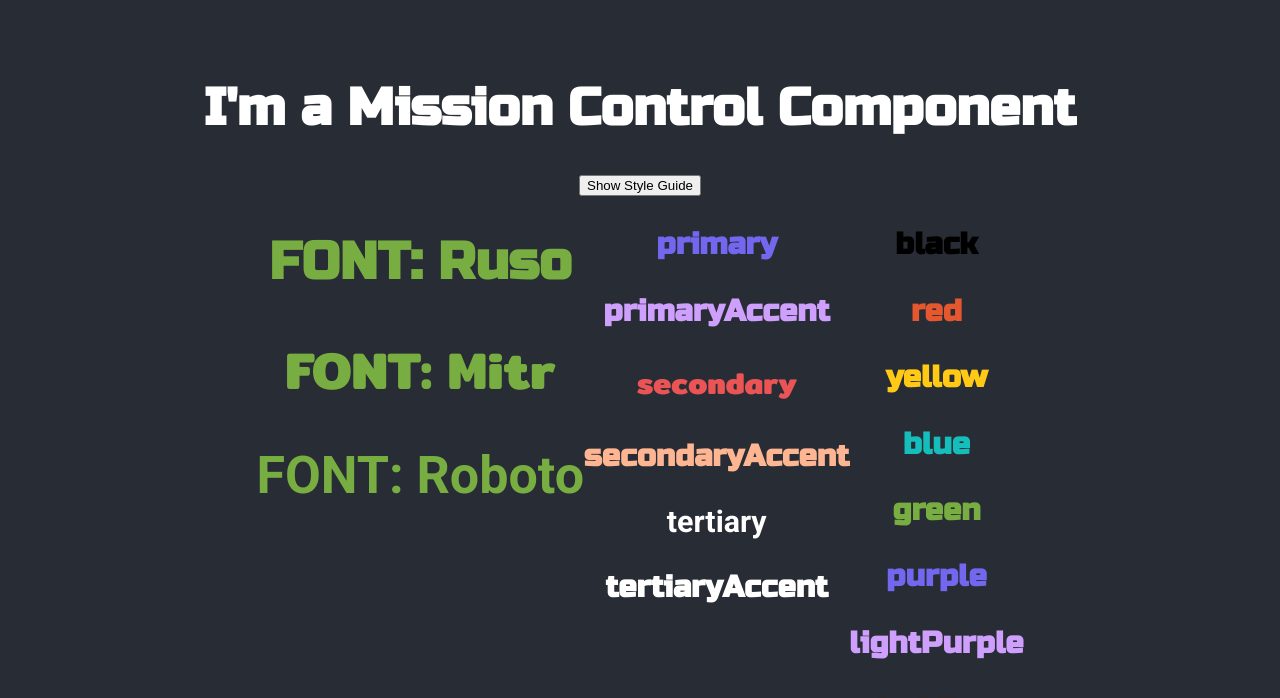
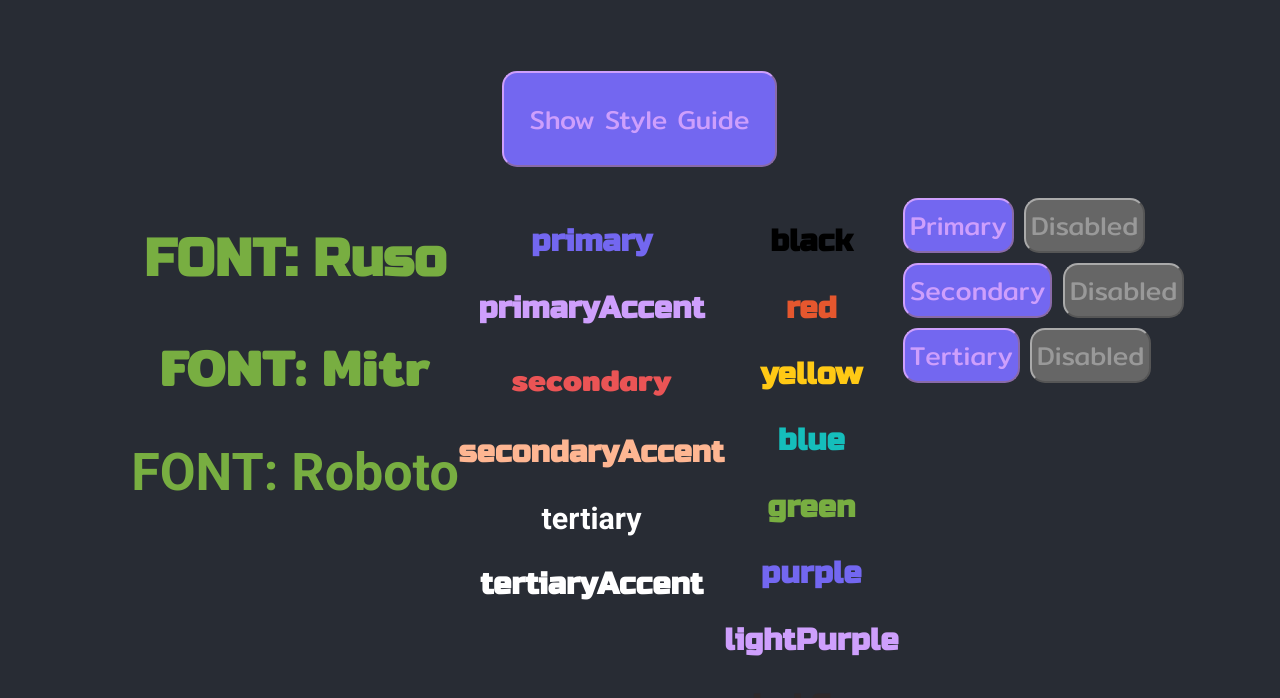
Before and after one commit to kiddo-capstone/kiddo-frontend, a React (Create React App) app: page / in a window 1280 px wide. Shown: the top 698 px of the page. Built offline with nearby package versions, Linux system fonts and the light colour scheme.

Commit message:
Add style samples to main page

```diff
--- a/src/modules/App/App.js
+++ b/src/modules/App/App.js
@@ -5,6 +5,7 @@ import { appReducer, initialState } from "../common/appReducer";
 import "./App.css";
 import MissionControl from "../views/MissionControl";
 import StyleSample from "../views/StyleSample";
+import Button from '../../ui/button/Button'
 
 function App() {
   const [state, dispatch] = useReducer(appReducer, initialState);
@@ -13,9 +14,7 @@ function App() {
   return (
     <AppContext.Provider value={[state, dispatch]}>
       <div className="App">
-        <MissionControl />
-
-        <button onClick={() => setShow(!show)}>Show Style Guide</button>
+        <Button onClick={() => setShow(!show)}>Show Style Guide</Button>
         {show && <StyleSample />}
       </div>
     </AppContext.Provider>
--- a/src/modules/views/StyleSample.jsx
+++ b/src/modules/views/StyleSample.jsx
@@ -1,5 +1,6 @@
 import React, { useContext } from "react";
 import AppContext from "../app/AppContext";
+import Button from '../../ui/button/Button'
 
 const StyleSample = (props) => {
   const [state, dispatch] = useContext(AppContext)
@@ -31,6 +32,28 @@ const StyleSample = (props) => {
         <h3 style={{color: colors.lightPurple}}>lightPurple</h3>
         <h3 style={{color: colors.darkGrey}}>darkGrey</h3>
       </div>
+      <section>
+        <div>
+          <Button>Primary</Button>
+          <Button disabled>Disabled</Button>
+        </div>
+        <div>
+          <Button >Secondary</Button>
+          <Button disabled >Disabled</Button>
+        </div>
+        <div>
+          <Button >Tertiary</Button>
+          <Button disabled >Disabled</Button>
+        </div>
+      </section>
+
+      <style jsx>{`
+        section div {
+          display: flex;
+          flex-direction: row;
+        }
+      `}</style>
+
     </div>
   );
 };
```
